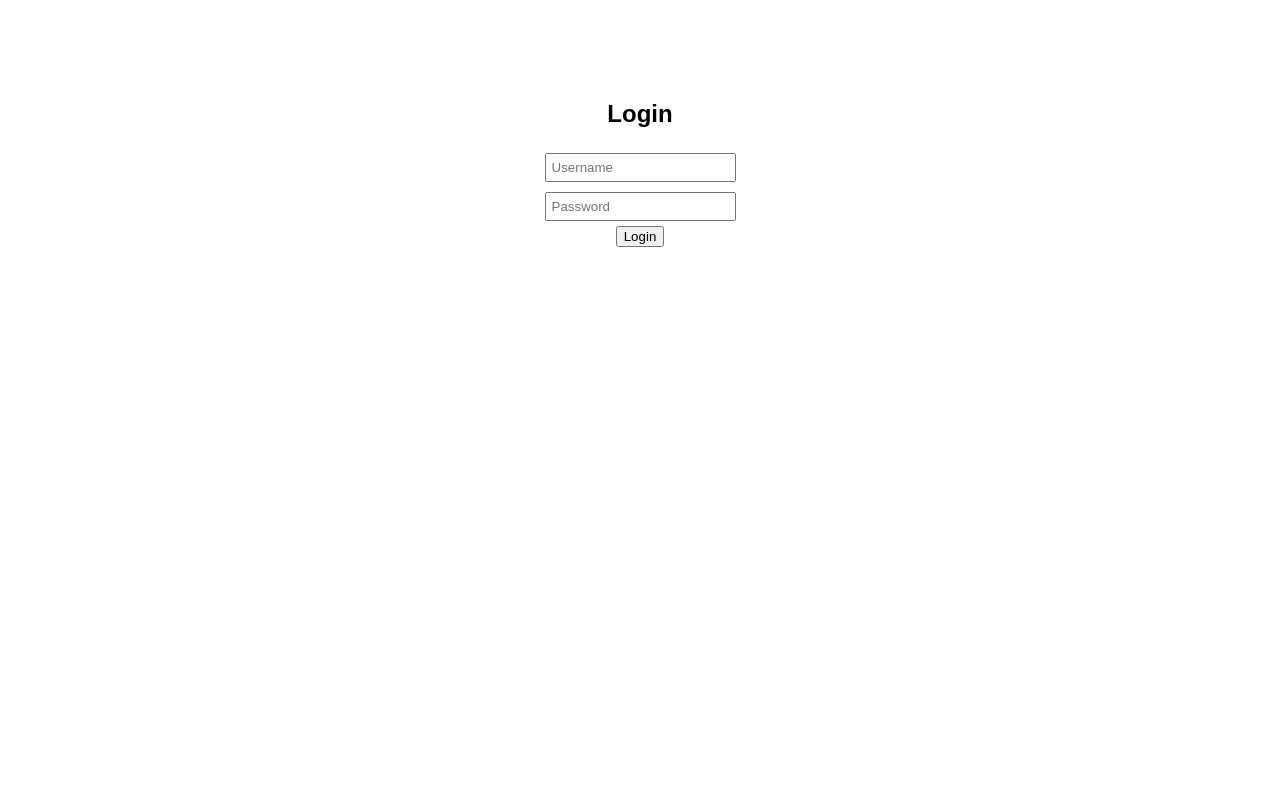
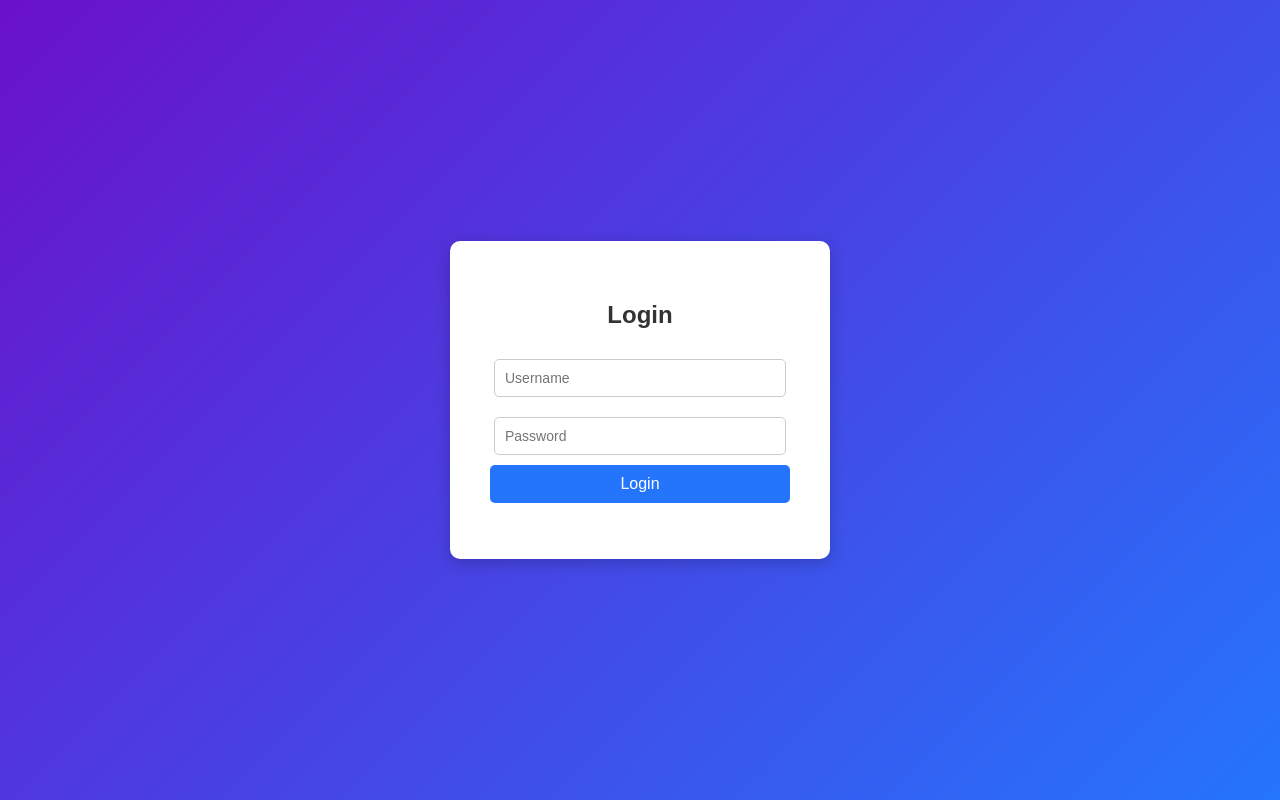
Before and after one commit to Praini/NM_Project1, a plain HTML site: page index.html in a window 1280 px wide. Drawn offline with Linux system fonts and the light colour scheme.

Commit message:
Update index.html

```diff
--- a/index.html
+++ b/index.html
@@ -3,24 +3,98 @@
 <head>
   <meta charset="UTF-8">
   <meta name="viewport" content="width=device-width, initial-scale=1.0">
-    <title>Document</title>
+  <title>Login Page</title>
+  <style>
+    /* Basic page styling */
+    body {
+      font-family: Arial, sans-serif;
+      background: linear-gradient(135deg, #6a11cb, #2575fc);
+      display: flex;
+      justify-content: center;
+      align-items: center;
+      height: 100vh;
+      margin: 0;
+    }
+
+    /* Login box styling */
+    .login-container {
+      background-color: white;
+      padding: 40px;
+      border-radius: 10px;
+      box-shadow: 0 4px 15px rgba(0, 0, 0, 0.2);
+      width: 300px;
+      text-align: center;
+    }
+
+    h2 {
+      color: #333;
+      margin-bottom: 20px;
+    }
+
+    input {
+      width: 90%;
+      padding: 10px;
+      margin: 10px 0;
+      border: 1px solid #ccc;
+      border-radius: 5px;
+      font-size: 14px;
+    }
+
+    button {
+      width: 100%;
+      padding: 10px;
+      background-color: #2575fc;
+      color: white;
+      border: none;
+      border-radius: 5px;
+      font-size: 16px;
+      cursor: pointer;
+      transition: 0.3s;
+    }
+
+    button:hover {
+      background-color: #1b5edb;
+    }
+
+    #msg {
+      margin-top: 15px;
+      font-weight: bold;
+    }
+
+    #msg.success {
+      color: green;
+    }
+
+    #msg.error {
+      color: red;
+    }
+  </style>
 </head>
 <body>
-    <!DOCTYPE html><html><head><style>
-body{font-family:Arial;text-align:center;margin-top:100px}
-input{margin:5px;padding:5px}
-</style></head><body>
+
+  <div class="login-container">
     <h2>Login</h2>
     <input id="u" placeholder="Username"><br>
     <input id="p" type="password" placeholder="Password"><br>
     <button onclick="login()">Login</button>
     <p id="msg"></p>
+  </div>
+
   <script>
-function login(){let u=u.value,p=p.value;
-if(u==="admin"&&p==="1234")msg.textContent="Login Successful!";
-else msg.textContent="Invalid Credentials";}
+    function login() {
+      const username = document.getElementById('u').value.trim();
+      const password = document.getElementById('p').value.trim();
+      const msg = document.getElementById('msg');
+
+      if (username === "admin" && password === "1234") {
+        msg.textContent = "✅ Login Successful!";
+        msg.className = "success";
+      } else {
+        msg.textContent = "❌ Invalid Credentials";
+        msg.className = "error";
+      }
+    }
   </script>
-</body></html>
 
 </body>
 </html>
```
Lines whose indentation alone changed are shown as unchanged.
